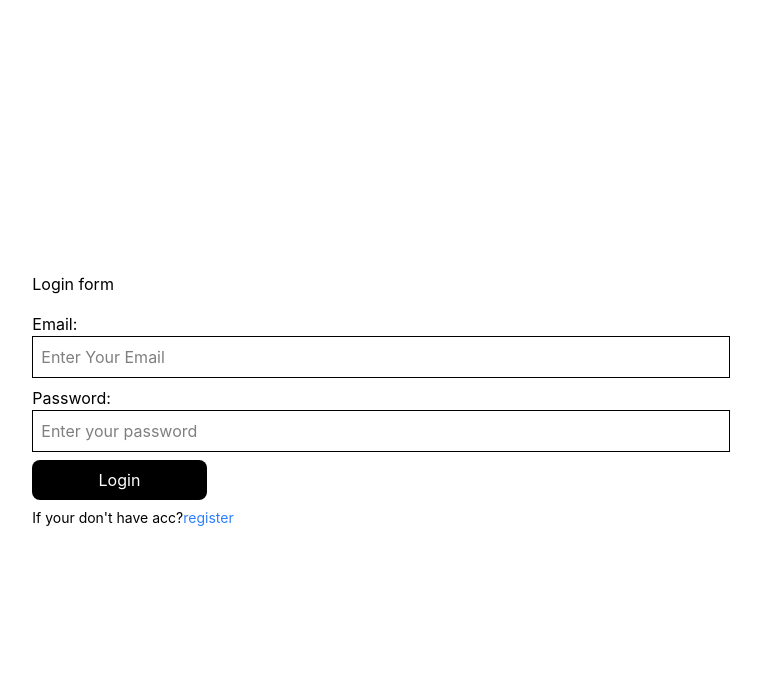
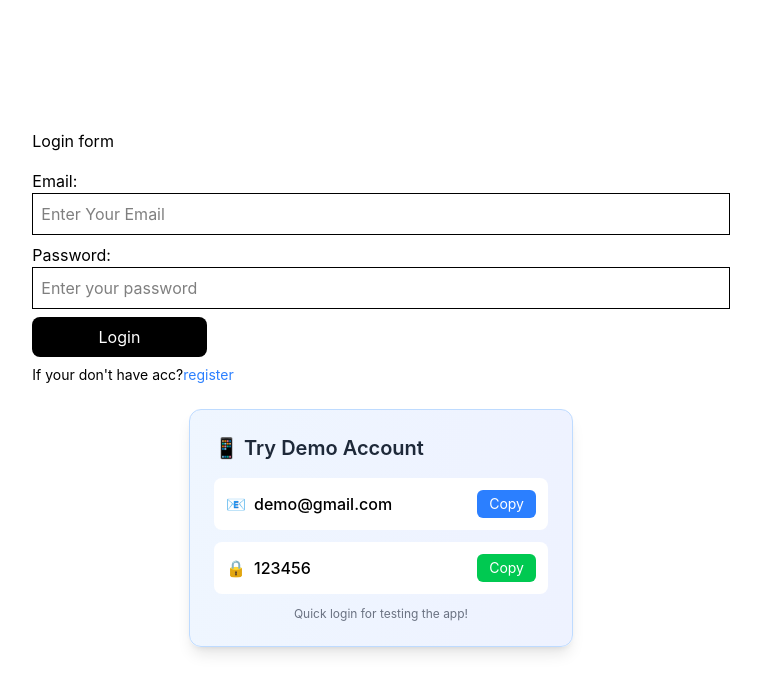
Before and after one commit to Kaushikp092/Daily-Expenses-Tracker, a React (Vite) app in the folder Frontend/Daily-Expenses-Tracker/: page /login in a window 1280 px wide. Shown: the top 692 px of the page, without its empty margins (259-1020 px from the left). Built offline with nearby package versions, Linux system fonts and the light colour scheme; no server answers.

Commit message:
after logout redirect to login page

```diff
--- a/Frontend/Daily-Expenses-Tracker/src/pages/Login.jsx
+++ b/Frontend/Daily-Expenses-Tracker/src/pages/Login.jsx
@@ -28,10 +28,10 @@ const login = () => {
 
 	return (
 		<>
+			<div className="flex justify-center items-center h-screen">
+				<form onSubmit={handleSubmit} className="p-6 border-radius">
 			{message && <p className="text-2xl text-green-600">{message}</p>}
 			{error && <p className="text-2xl text-red-500">{error}</p>}
-			<div className="flex justify-center items-center h-screen">
-				<form onSubmit={handleSubmit} className="p-6 border-radius">
 					<h1 className="mb-4">Login form</h1>
 					<label htmlFor="email">
 						Email:
@@ -71,7 +71,51 @@ const login = () => {
 							register
 						</span>
 					</p>
+
+				<div className="bg-linear-to-r from-blue-50 to-indigo-50 border border-blue-200 rounded-xl p-6 shadow-lg my-6 mx-auto max-w-sm hover:shadow-xl transition-all duration-300">
+					<h3 className="text-xl font-semibold text-gray-800 mb-4 flex items-center">
+						📱 Try Demo Account
+					</h3>
+					<div className="space-y-3">
+						<div className="flex items-center justify-between p-3 bg-white rounded-lg">
+							<span className="flex items-center">
+								📧 <span className="ml-2 font-medium">demo@gmail.com</span>
+							</span>
+							<button
+								type="button"
+								className="px-3 py-1 bg-blue-500 text-white text-sm rounded-md hover:bg-blue-600 transition-colors"
+								onClick={() => {
+									navigator.clipboard.writeText('demo@gmail.com');
+									setMessage('Email copied!');
+									setTimeout(() => setMessage(''), 2000);
+								}}
+							>
+								Copy
+							</button>
+						</div>
+						<div className="flex items-center justify-between p-3 bg-white rounded-lg">
+							<span className="flex items-center">
+								🔒 <span className="ml-2 font-medium">123456</span>
+							</span>
+							<button
+								type="button"
+								className="px-3 py-1 bg-green-500 text-white text-sm rounded-md hover:bg-green-600 transition-colors"
+								onClick={() => {
+									navigator.clipboard.writeText('123456');
+									setMessage('Password copied!');
+									setTimeout(() => setMessage(''), 2000);
+								}}
+							>
+								Copy
+							</button>
+						</div>
+					</div>
+					<p className="text-xs text-gray-500 mt-3 text-center">Quick login for testing the app!</p>
+				</div>
+
 				</form>
+
+
 			</div>
 		</>
 	);
```
